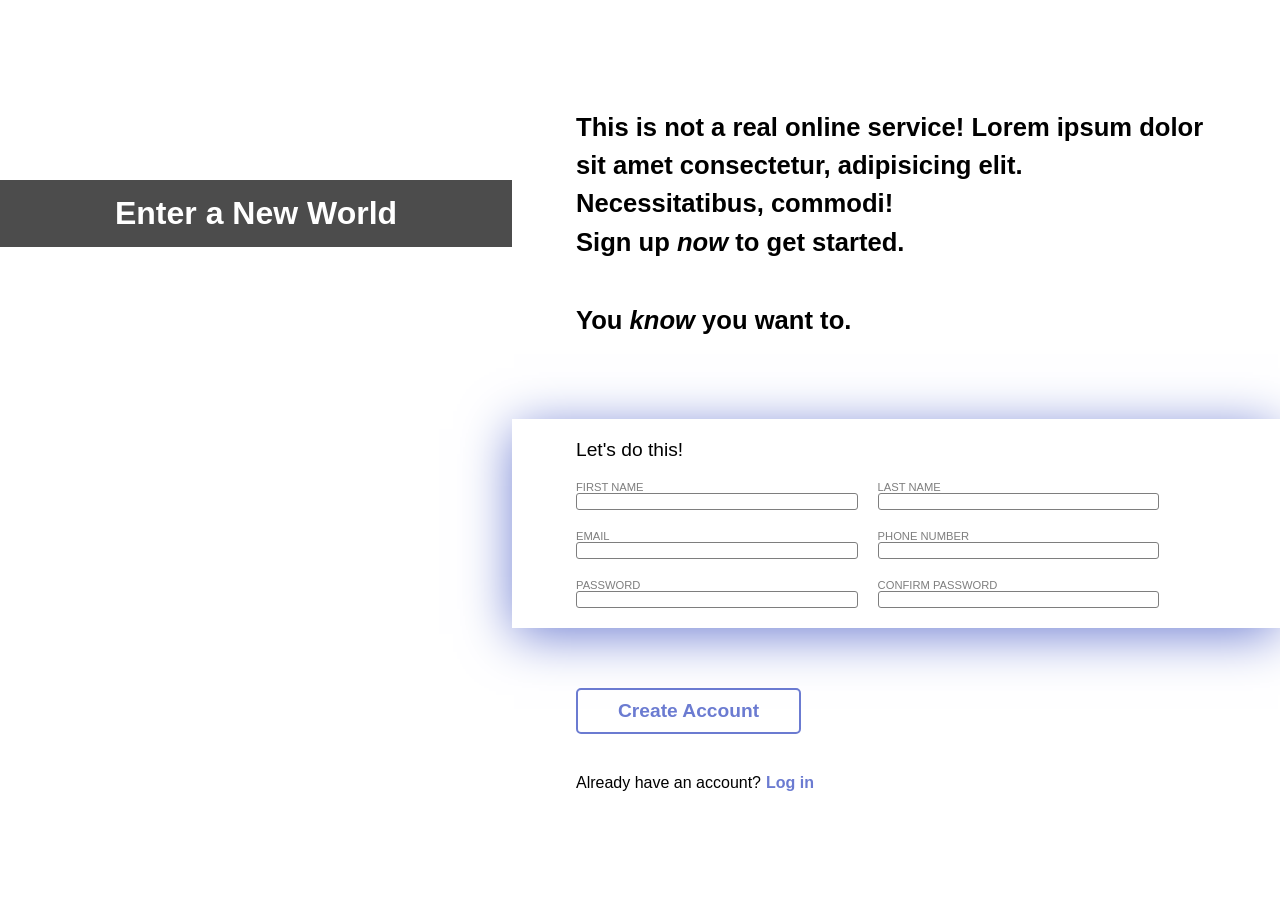
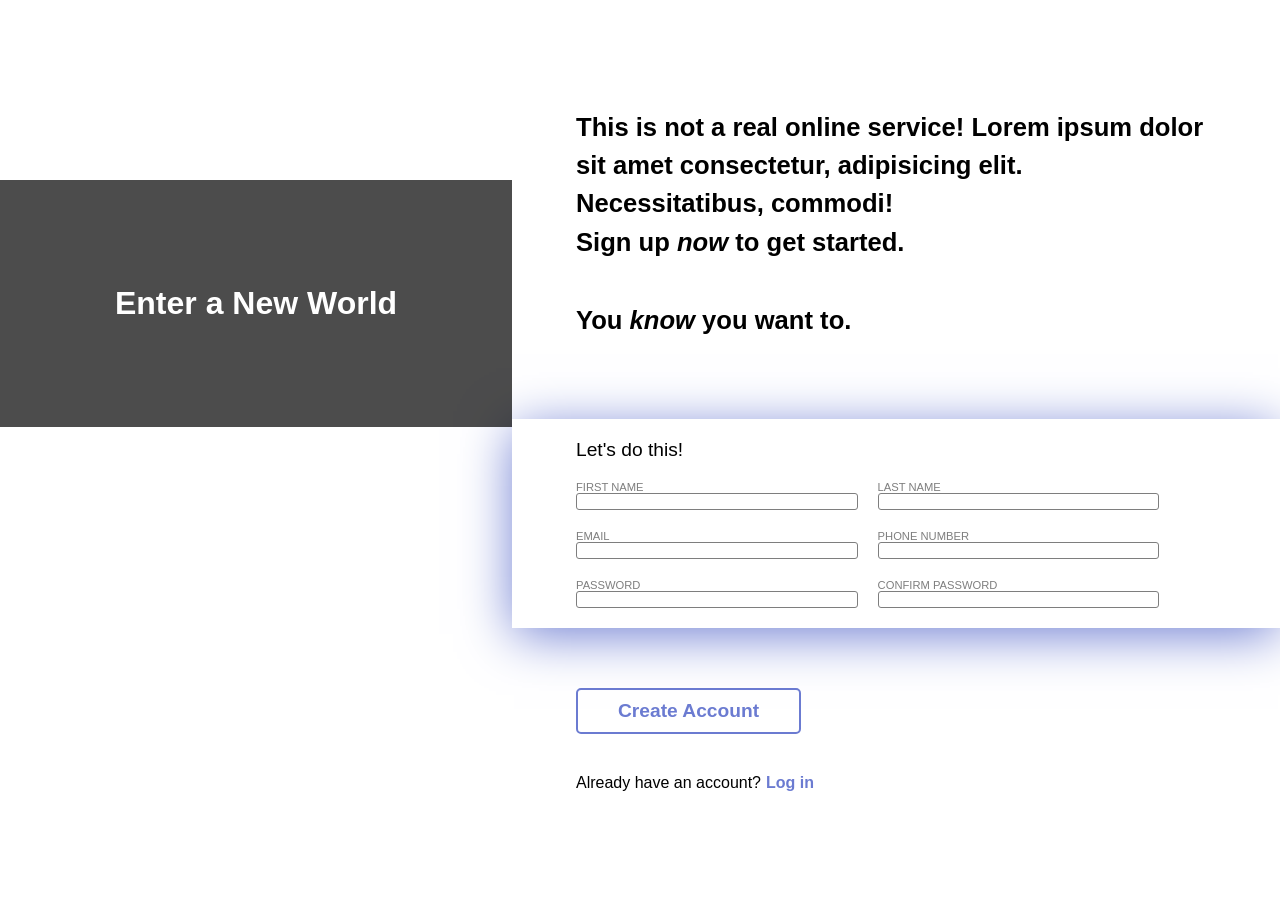

Update style.css

--- a/style.css
+++ b/style.css
@@ -51,6 +51,8 @@
 
 h1{
     color: white;
+    padding-top:10vh;
+    padding-bottom:10vh;
 }
 
 
